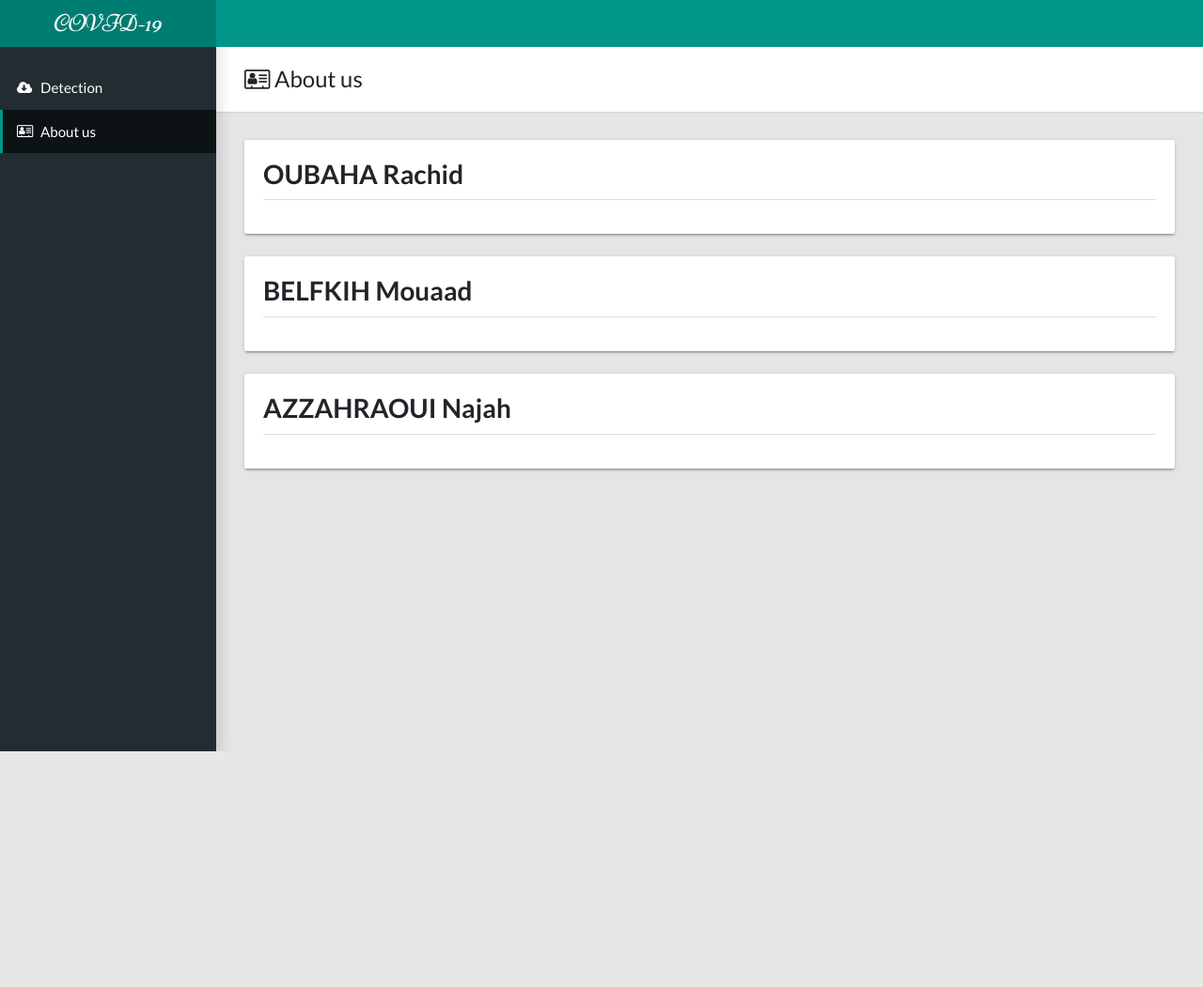
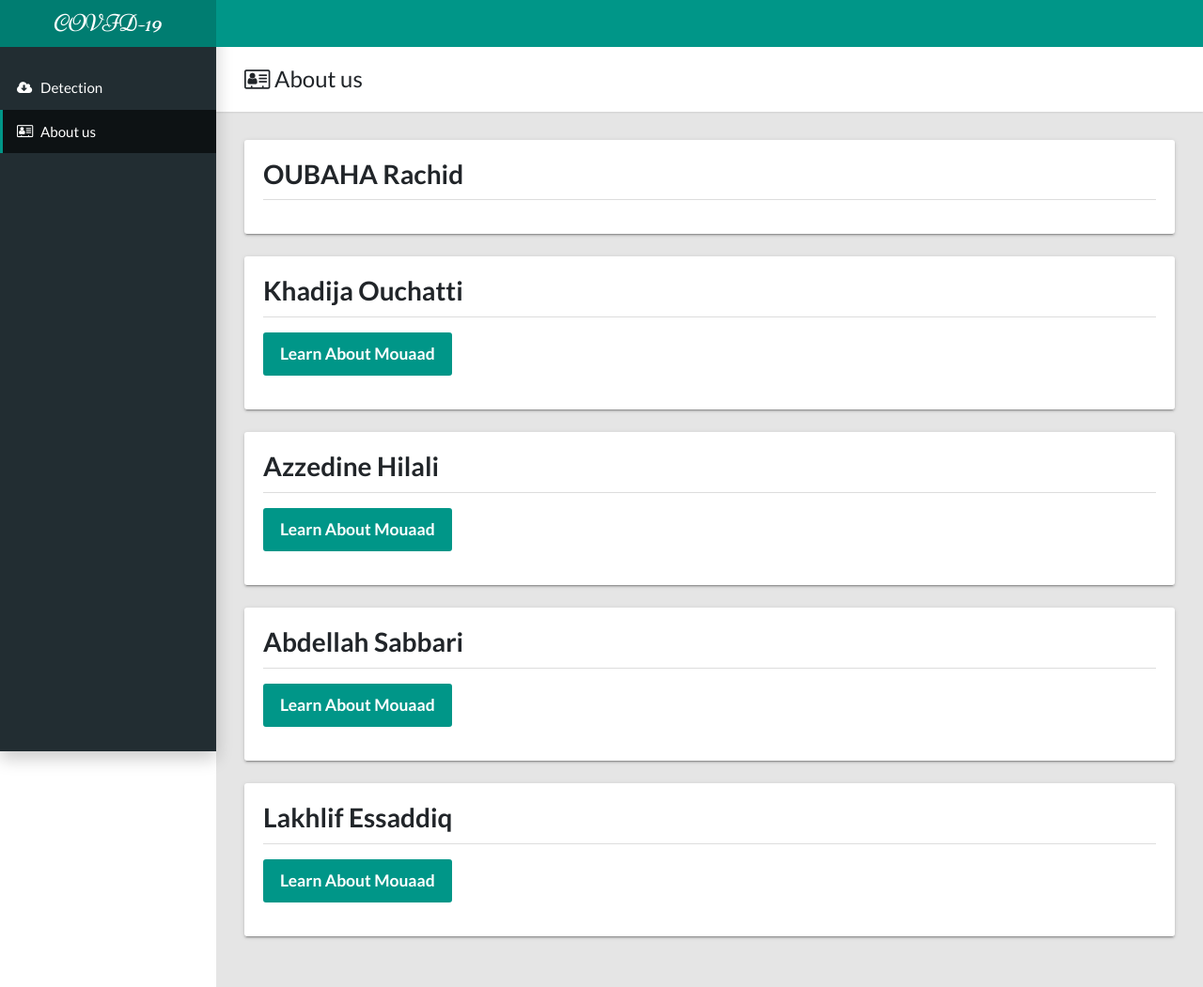
Before and after one commit to ROUBAHA/covid_detection_Flask, a Flask app: template templates/about.html in a window 1280 px wide. Shown: the whole page at 94% size. Before the commit the page ends 800 px from the top, so only its background shows below. Run offline with Flask 2, Linux system fonts and the light colour scheme; the template is opened without the code that fills it, so the values that code supplies are empty.

Commit message:
First commit for heroku

```diff
--- a/app.py
+++ b/app.py
@@ -8,11 +8,69 @@ app = Flask(__name__)
 
 @app.route('/')
 def index():
-	return 'Hello!<br> This website is out of service.<br>THANK YOU :)'
+	return render_template('index.html',result="none",accurcy=0)
 
+#API : Deep learning system to screen coronavirus disease 2019 pneumonia <br>created by : Khadija Ouchatti <br> Azzedine Hilali <br>  Abdellah Sabbari <br>
 @app.route('/about')
 def about():
-    return 'Hello, World!<br> This website is out of service.<br>THANK YOU :)'
+    return render_template('about.html')
+
+@app.route('/predict', methods=['POST'])
+def predict():
+    dirLab = "static/retrained_labels.txt"
+    dirGgraph = "static/retrained_graph.pb"
+    predict = 0
+    if request.method == 'POST':
+
+        image = request.files['namequery']
+
+        pil_image = Image.open(image)
+
+        imgTf = cv2.cvtColor(np.array(pil_image), cv2.COLOR_RGB2BGR)
+
+    classifications = []
+
+    for stp in tf.gfile.GFile(dirLab):
+
+        classification = stp.rstrip()
+
+        classifications.append(classification)
+
+    with tf.gfile.FastGFile(dirGgraph, 'rb') as retrainedGraphFile:
+
+        graphStr = tf.GraphDef()
+
+        graphStr.ParseFromString(retrainedGraphFile.read())
+
+        _ = tf.import_graph_def(graphStr, name='')
+    # end with
+
+    with tf.Session() as sess:
+
+        finens = sess.graph.get_tensor_by_name('final_result:0')
+
+        predictt = sess.run(finens, {'DecodeJpeg:0': imgTf})
+
+
+        output = predictt[0].argsort()[-len(predictt[0]):][::-1]
+
+
+        boolean = True
+
+        for prdct in output:
+            strc = classifications[prdct]
+
+            if strc.endswith("s"):
+                strc = strc[:-1]
+
+            confidence = predictt[0][prdct]
+
+            if boolean:
+
+                accy = confidence * 100.0
+                boolean = False
+                predict = strc
+    return render_template('index.html', result = predict, accurcy = "{0:.2f}".format(accy))
 
 @app.route('/predict2' , methods=['POST'])
 def predict2():
@@ -73,12 +131,6 @@ def predict2():
 
     return "{result:"+predict+",accurcy:"+"{0:.2f}".format(accy)+"}"
 
-@app.route('/predict', methods=['POST'])
-def predict():
-
-    return 'Hello, World :)'
-
-
 if __name__ == '__main__':
     # Threaded option to enable multiple instances for multiple user access support
     app.run(debug=True,threaded=True, port=5000)
--- a/templates/about.html
+++ b/templates/about.html
@@ -54,7 +54,6 @@
             </div>
             <div class="bs-component">
 
-
             </div>
           </div>
         </div>
@@ -69,26 +68,63 @@
 
           <div class="col-lg-12">
             <div class="page-header">
-              <h2 class="mb-3 line-head" id="containers">BELFKIH Mouaad</h2>
+              <h2 class="mb-3 line-head" id="containers">Khadija Ouchatti</h2>
             </div>
             <div class="bs-component">
 
+              <p><a class="btn btn-primary btn-lg" href="../static/Mouaad_Belfkih_CV.pdf" target="_blank">Learn About Mouaad</a></p>
             </div>
           </div>
         </div>
 
       </div>
 
-                  <!-- Containers-->
+
+            <!-- Containers-->
       <div class="tile mb-4">
         <div class="row">
 
           <div class="col-lg-12">
             <div class="page-header">
-              <h2 class="mb-3 line-head" id="containers">AZZAHRAOUI Najah</h2>
+              <h2 class="mb-3 line-head" id="containers"> Azzedine Hilali</h2>
             </div>
             <div class="bs-component">
 
+              <p><a class="btn btn-primary btn-lg" href="../static/Mouaad_Belfkih_CV.pdf" target="_blank">Learn About Mouaad</a></p>
+            </div>
+          </div>
+        </div>
+
+      </div>
+
+            <!-- Containers-->
+      <div class="tile mb-4">
+        <div class="row">
+
+          <div class="col-lg-12">
+            <div class="page-header">
+              <h2 class="mb-3 line-head" id="containers">Abdellah Sabbari</h2>
+            </div>
+            <div class="bs-component">
+
+              <p><a class="btn btn-primary btn-lg" href="../static/Mouaad_Belfkih_CV.pdf" target="_blank">Learn About Mouaad</a></p>
+            </div>
+          </div>
+        </div>
+
+      </div>
+
+            <!-- Containers-->
+      <div class="tile mb-4">
+        <div class="row">
+
+          <div class="col-lg-12">
+            <div class="page-header">
+              <h2 class="mb-3 line-head" id="containers"> Lakhlif Essaddiq</h2>
+            </div>
+            <div class="bs-component">
+
+              <p><a class="btn btn-primary btn-lg" href="../static/Mouaad_Belfkih_CV.pdf" target="_blank">Learn About Mouaad</a></p>
             </div>
           </div>
         </div>
```
